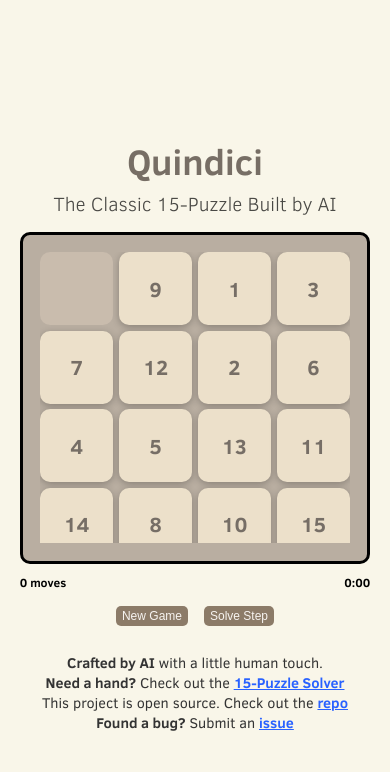
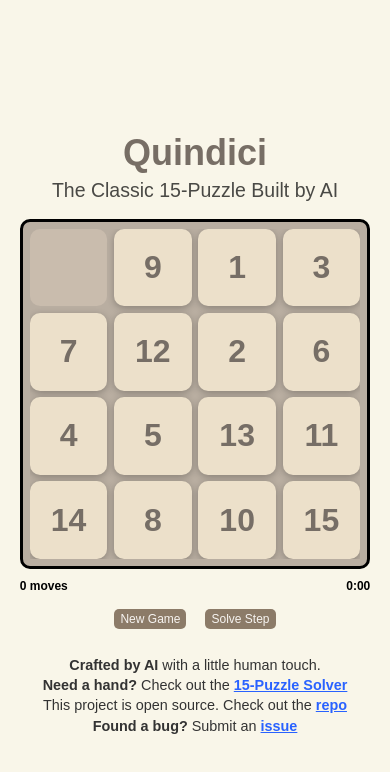
Before and after one commit to justinpobrien/quindici, a plain HTML site: page index.html in a window 390 px wide. Drawn offline with Linux system fonts and the light colour scheme.

Commit message:
Committing in case of revert need

```diff
--- a/style.css
+++ b/style.css
@@ -1,34 +1,8 @@
-@font-face {
-    font-family: "Clear Sans";
-    src: url("fonts/ClearSans-Light.eot");
-    src: url("fonts/ClearSans-Light.eot?#iefix") format("embedded-opentype"),
-         url("fonts/ClearSans-Light.svg#clear_sans_lightregular") format("svg"),
-         url("fonts/ClearSans-Light.woff") format("woff");
-    font-weight: 200;
-    font-style: normal;
-    font-display: swap;
-}
-
-@font-face {
-    font-family: "Clear Sans";
-    src: url("fonts/ClearSans-Regular.eot");
-    src: url("fonts/ClearSans-Regular.eot?#iefix") format("embedded-opentype"),
-         url("fonts/ClearSans-Regular.svg#clear_sansregular") format("svg"),
-         url("fonts/ClearSans-Regular.woff") format("woff");
-    font-weight: normal;
-    font-style: normal;
-    font-display: swap;
-}
-
-@font-face {
-    font-family: "Clear Sans";
-    src: url("fonts/ClearSans-Bold.eot");
-    src: url("fonts/ClearSans-Bold.eot?#iefix") format("embedded-opentype"),
-         url("fonts/ClearSans-Bold.svg#clear_sansbold") format("svg"),
-         url("fonts/ClearSans-Bold.woff") format("woff");
-    font-weight: 600;
-    font-style: normal;
-    font-display: swap;
+:root {
+    --tile-gap: 2%;          /* Gap between tiles */
+    --board-padding: 2%;     /* Padding around the board */
+    --total-padding: 4%;     /* Total vertical padding (top + bottom) */
+    --total-gap: 6%;         /* Total vertical gaps (3 gaps between 4 rows) */
 }
 
 /* Apply box-sizing globally */
@@ -42,12 +16,12 @@ body {
     font-weight: 600;
     font-style: normal;
     display: flex;
-    justify-content: center;
-    align-items: center;
-    height: 100vh; /* Full viewport height */
+    justify-content: center; /* Horizontally centers .game-container */
+    align-items: flex-start; /* Vertically aligns .game-container to the top */
+    height: 100vh;           /* Full viewport height */
     margin: 0;
     background-color: #F9F6E9;
-    overflow: hidden; /* Prevent any scrolling */
+    overflow: hidden;        /* Prevent any scrolling */
 }
 
 /* Header styles */
@@ -81,6 +55,7 @@ h2 {
     flex-direction: column;
     justify-content: center;
     overflow: hidden; /* Prevent internal scrolling */
+    /* Removed background-color, border-radius, and box-shadow */
 }
 
 /* Board styles */
@@ -88,16 +63,17 @@ h2 {
     position: relative; /* Ensure overlays are positioned relative to board */
     margin: 0 auto 10px auto;
     background-color: #B9AEA1;
-    padding: 5%;
+    padding: var(--board-padding); /* Use CSS variable */
     border-radius: 10px;
     border: 3px solid #000;
     width: 100%;
+    aspect-ratio: 1 / 1; /* Make the board square */
     box-sizing: border-box;
     font-size: 1em; /* Relative to .game-container */
     flex: 1 1 auto; /* Allow the board to expand and shrink */
     display: flex;
     flex-direction: column;
-    justify-content: center;
+    justify-content: center; /* Vertically centers tiles */
 }
 
 /* Overlay styles confined within the board */
@@ -190,30 +166,64 @@ h2 {
 .buttons {
     display: flex;
     justify-content: center; /* Center buttons horizontally */
-    gap: 10px; /* Space between buttons */
+    gap: var(--tile-gap); /* Maintain 2% gap */
     margin-bottom: 10px; /* Space below buttons */
     flex-wrap: wrap; /* Allow buttons to wrap if space is limited */
 }
 
-button {
-    font-size: 1em; /* Relative to .game-container */
-    padding: 0.5em 1em; /* Relative padding */
-    border-radius: 5px;
-    cursor: pointer;
-    margin: 0.5em;
-    background: #8C7B68;
-    color: #F7F4F1;
-    border: none;
-    transition: background 0.3s ease;
+/* Tiles container styles */
+#tiles {
+    display: grid;
+    grid-template-columns: repeat(4, 1fr);
+    grid-template-rows: repeat(4, 1fr); /* Define rows explicitly */
+    gap: var(--tile-gap); /* Use CSS variable for gap */
+    width: 100%;
+    height: calc(100% - var(--total-padding) - var(--total-gap)); /* 100% - 4% padding - 6% gaps = 90% */
+    flex: 1 1 auto; /* Allow tiles to expand */
+    overflow: hidden; /* Prevent tiles from overflowing */
 }
 
-button:hover {
-    background: #AA9681;
+/* Tile styles */
+.tile {
+    width: 100%;
+    /* Removed aspect-ratio: 1 / 1; */
+    position: relative;
+    background-color: #ECE0CA;
+    color: #766E66;
+    font-size: 2em; /* Increased font size */
+    display: flex;
+    justify-content: center;
+    align-items: center;
+    border-radius: 10px;
+    box-shadow: 0px 2px 7px rgba(0, 0, 0, 0.25);
+    transition: background-color 0.3s ease, color 0.3s ease, transform 0.3s ease;
 }
 
-button:disabled {
-    opacity: 0.6;
-    cursor: not-allowed;
+.tile > span {
+    /* Center the number using Flexbox */
+    position: static; /* Removed absolute positioning */
+    transform: none;
+}
+
+/* Hover and Active States */
+.tile:hover:not(.empty):not(.disabled),
+.tile:active:not(.empty):not(.disabled) {
+    background-color: #EAB47F;
+    color: #F9F6F3;
+    cursor: pointer;
+    transform: scale(1.05);
+}
+
+/* Empty tile styles */
+.empty {
+    background-color: #C9BCAD;
+    box-shadow: none;
+}
+
+/* Disabled tile styles */
+.disabled {
+    background-color: #E4E4E4;
+    color: #969696;
 }
 
 /* Footer styles */
@@ -242,57 +252,26 @@ button:disabled {
     text-decoration: none;
 }
 
-/* Tiles container styles */
-#tiles {
-    display: grid;
-    grid-template-columns: repeat(4, 1fr);
-    gap: 2%;
-    width: 100%;
-    flex: 1 1 auto; /* Allow tiles to expand */
-    overflow: hidden; /* Prevent tiles from overflowing */
+/* Buttons */
+button {
+    font-size: 1em; /* Relative to .game-container */
+    padding: 0.5em 1em; /* Relative padding */
+    border-radius: 5px;
+    cursor: pointer;
+    margin: 0.5em;
+    background: #8C7B68;
+    color: #F7F4F1;
+    border: none;
+    transition: background 0.3s ease;
 }
 
-/* Tile styles */
-.tile {
-    width: 100%;
-    padding-top: 100%; /* Square tiles */
-    position: relative;
-    background-color: #ECE0CA;
-    color: #766E66;
-    font-size: 2em; /* Relative to .board's font-size */
-    display: flex;
-    justify-content: center;
-    align-items: center;
-    border-radius: 10px;
-    box-shadow: 0px 2px 7px rgba(0, 0, 0, 0.25);
-    transition: background-color 0.3s ease, color 0.3s ease, transform 0.3s ease;
+button:hover {
+    background: #AA9681;
 }
 
-.tile > span {
-    position: absolute;
-    top: 50%;
-    left: 50%;
-    transform: translate(-50%, -50%);
-}
-
-.tile:hover:not(.empty):not(.disabled),
-.tile:active:not(.empty):not(.disabled) {
-    background-color: #EAB47F;
-    color: #F9F6F3;
-    cursor: pointer;
-    transform: scale(1.05);
-}
-
-/* Empty tile styles */
-.empty {
-    background-color: #C9BCAD;
-    box-shadow: none;
-}
-
-/* Disabled tile styles */
-.disabled {
-    background-color: #E4E4E4;
-    color: #969696;
+button:disabled {
+    opacity: 0.6;
+    cursor: not-allowed;
 }
 
 /* Responsive adjustments */
@@ -312,7 +291,7 @@ button:disabled {
     }
 
     .tile {
-        font-size: 1.3em;
+        font-size: 2em; /* Ensure font-size remains consistent */
     }
 
     .shortcut-overlay .overlay-content {
@@ -332,7 +311,7 @@ button:disabled {
     }
 
     .buttons {
-        gap: 8px; /* Reduce space between buttons */
+        gap: var(--tile-gap); /* Maintain 2% gap */
     }
 
     button {
@@ -347,12 +326,20 @@ button:disabled {
 
 @media (max-width: 500px) {
     .buttons {
-        gap: 6px; /* Further reduce space between buttons */
+        gap: var(--tile-gap); /* Maintain 2% gap */
     }
 
     button {
         font-size: 0.8em; /* Further adjust button font size */
         padding: 0.3em 0.6em; /* Further adjust button padding */
+    }
+
+    #tiles {
+        gap: var(--tile-gap); /* Maintain 2% gap */
+    }
+
+    .board {
+        padding: var(--board-padding); /* Maintain 2% padding */
     }
 }
 
@@ -362,7 +349,7 @@ button:disabled {
     }
 
     .buttons {
-        gap: 4px; /* Further reduce space between buttons */
+        gap: var(--tile-gap); /* Maintain 2% gap */
     }
 
     button {
@@ -381,4 +368,12 @@ button:disabled {
     .shortcut-overlay .close a {
         font-size: 1.5em;
     }
+
+    #tiles {
+        gap: var(--tile-gap); /* Maintain 2% gap */
+    }
+
+    .board {
+        padding: var(--board-padding); /* Maintain 2% padding */
+    }
 }
```
